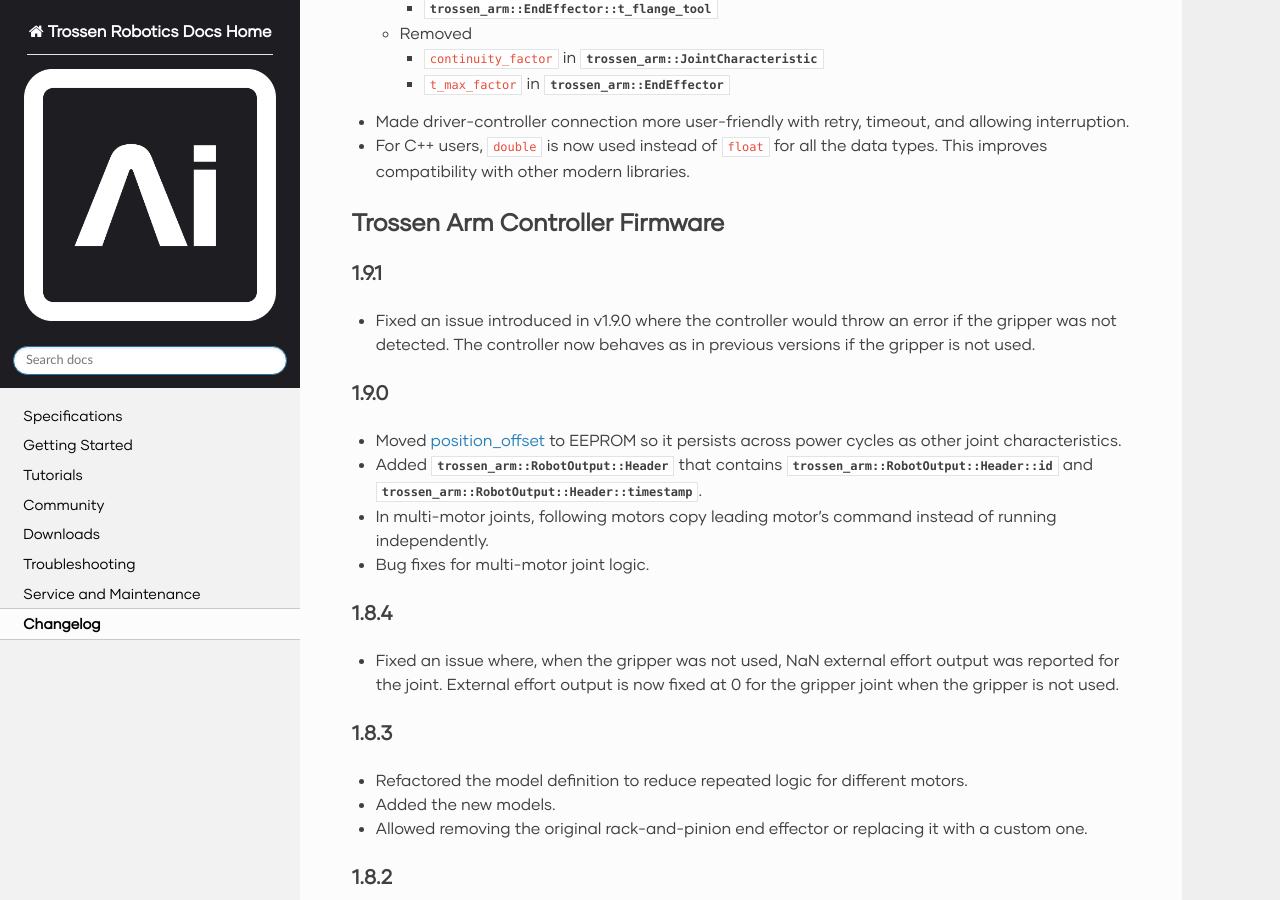
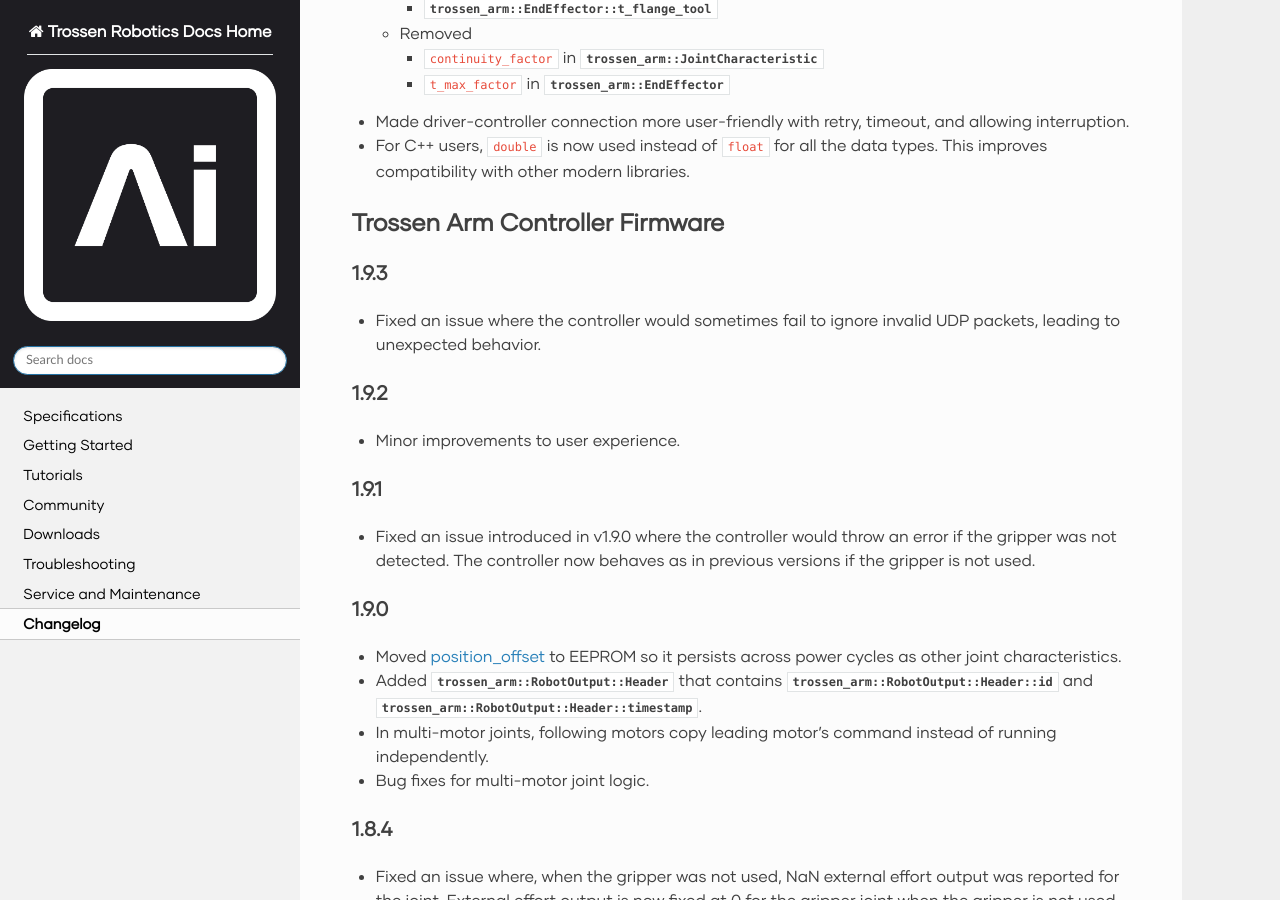
Before and after one commit to TrossenRobotics/trossen_arm, a Sphinx documentation site: the page built from docs/changelog.rst, in a window 1280 px wide and 900 px high, scrolled down 4151 px. Built offline with Sphinx 7.4.7 and the Read the Docs theme 3.1.0, drawn with Linux system fonts in a browser that asks for light colours; some web fonts are replaced; pages that are not in the unit, such as notebooks, are missing from menus.

Commit message:
Add firmware-wxai_v0-v1.9.3 (#150)
* Add firmware-wxai_v0-v1.9.3

* Update changelog for controller v1.9.2, v1.9.3

```diff
--- a/docs/changelog.rst
+++ b/docs/changelog.rst
@@ -193,6 +193,16 @@ Trossen Arm Driver
 Trossen Arm Controller Firmware
 ===============================
 
+1.9.3
+-----
+
+- Fixed an issue where the controller would sometimes fail to ignore invalid UDP packets, leading to unexpected behavior.
+
+1.9.2
+-----
+
+- Minor improvements to user experience.
+
 1.9.1
 -----
 
--- a/docs/downloads.rst
+++ b/docs/downloads.rst
@@ -27,8 +27,8 @@ Firmware releases for the Trossen Arm Controller are listed in the table below:
 
     * - Version
       - Download
-    * - v1.9.2 (Latest)
-      - :download:`wxai_v0 (v1.9.2) </_static/downloads/arm_controller_firmware/wxai_v0/firmware-wxai_v0-v1.9.2.zip>`
+    * - v1.9.3 (Latest)
+      - :download:`wxai_v0 (v1.9.3) </_static/downloads/arm_controller_firmware/wxai_v0/firmware-wxai_v0-v1.9.3.zip>`
     * - v1.8.4
       - :download:`wxai_v0 (v1.8.4) </_static/downloads/arm_controller_firmware/wxai_v0/firmware-wxai_v0-v1.8.4.zip>`
     * - v1.7.7
```
Also changed, not shown: 2 other files.
